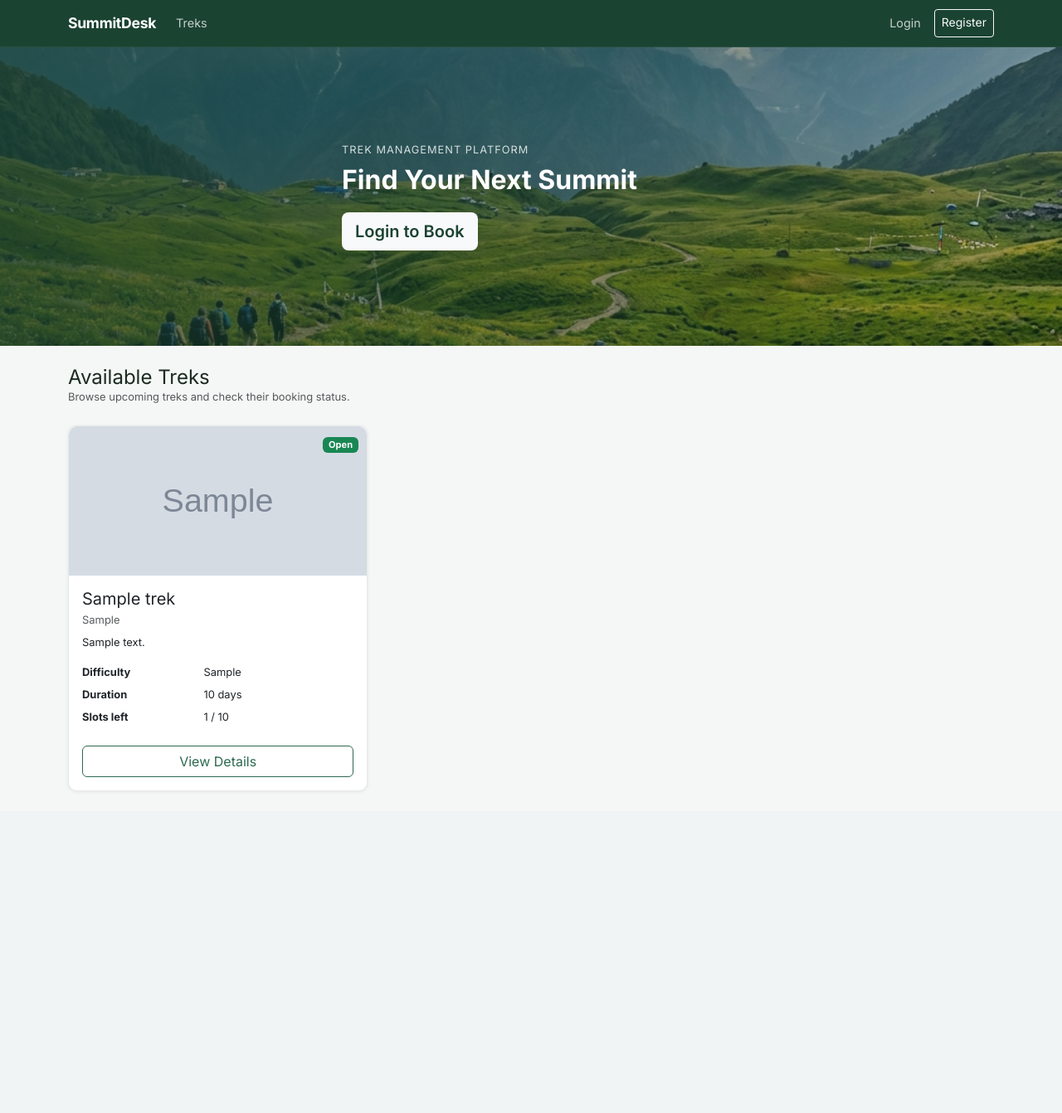
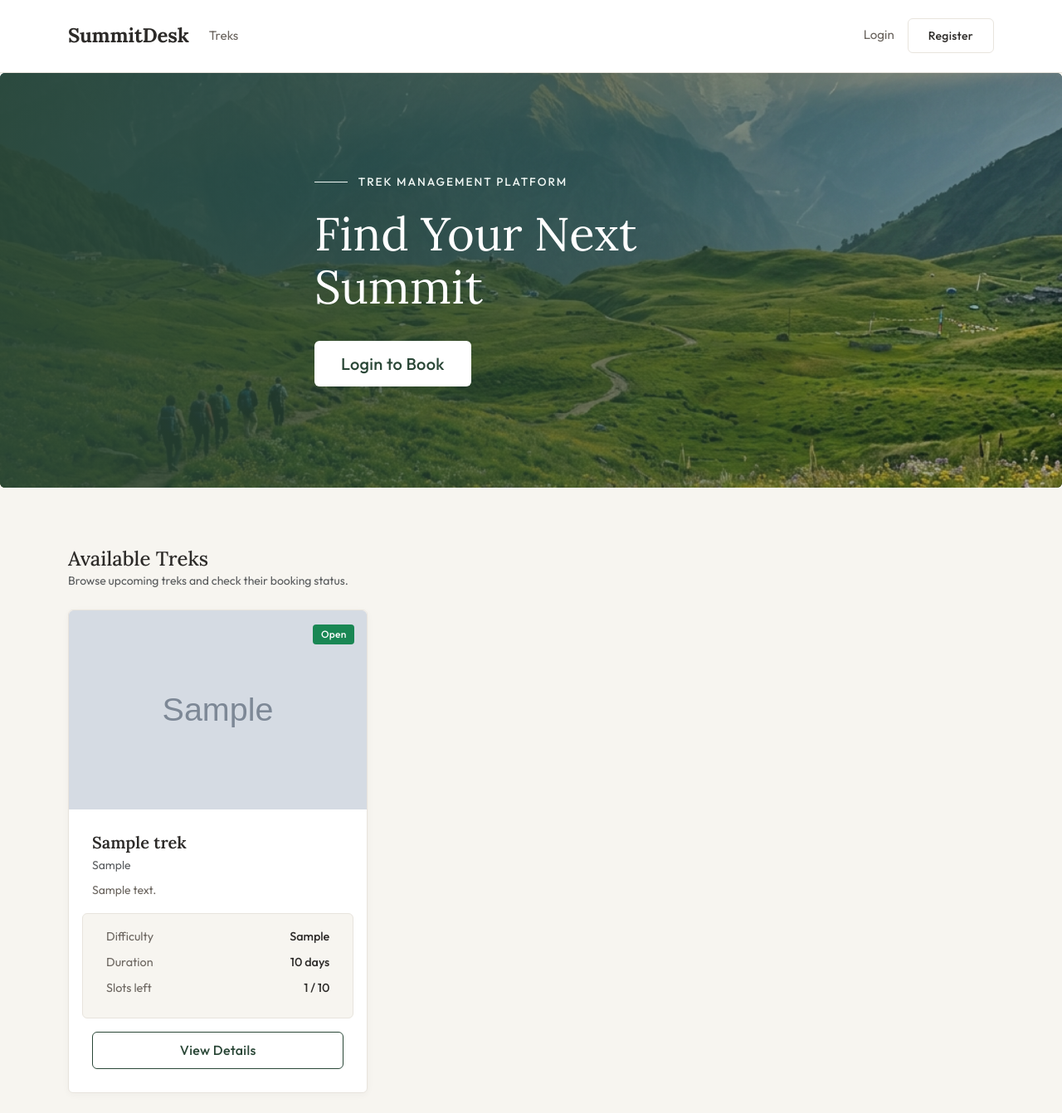
Before and after one commit to PixelCode01/SummitDesk, a Flask app: page /treks in a window 1280 px wide. Shown: the whole page at 83% size. Before the commit the page ends 953 px from the top, so only its background shows below. Run offline with Flask 3, Linux system fonts and the light colour scheme; tables that the repository leaves empty hold one stand-in row (values such as "Sample post"); grey boxes marked "Sample" are stand-in pictures.

Commit message:
improve ui

```diff
--- a/static/css/style.css
+++ b/static/css/style.css
@@ -1,257 +1,367 @@
 :root {
-    --forest: #2d6a4f;
-    --forest-dark: #1b4332;
-    --forest-light: #40916c;
-    --mint: #74c69d;
-    --mint-soft: #d8f3dc;
-    --page-bg: #f4f7f5;
-    --ink: #1c2b22;
-    --ink-muted: #5a6b60;
-    --line: rgba(28, 43, 34, 0.1);
-    --card-bg: #ffffff;
-    --shadow-sm: 0 1px 4px rgba(28, 43, 34, 0.07);
-    --shadow: 0 2px 10px rgba(28, 43, 34, 0.09);
-    --shadow-hover: 0 6px 20px rgba(28, 43, 34, 0.13);
-    --radius: 10px;
+    --bg-base: #F7F5F0;
+    --bg-surface: #FFFFFF;
+
+    --text-main: #2C2A28;
+    --text-muted: #6B655F;
+
+    --accent-forest: #2A4737;
+    --accent-forest-hover: #1E3327;
+
+    --accent-clay: #C26D5C;
+    --accent-clay-hover: #A85A4A;
+
+    --border-color: #E8E4DD;
+
+    --shadow-sm: 0 2px 8px rgba(44, 42, 40, 0.04);
+    --shadow-md: 0 8px 24px rgba(44, 42, 40, 0.06);
+
+    --radius: 6px;
+    --transition: all 0.2s ease-in-out;
+
+    --font-heading: 'Lora', serif;
+    --font-body: 'Outfit', sans-serif;
 }
 
 body {
-    font-family: 'Inter', sans-serif;
-    background-color: var(--page-bg);
-    color: var(--ink);
-    font-size: 0.925rem;
+    font-family: var(--font-body);
+    background-color: var(--bg-base);
+    color: var(--text-main);
+    font-size: 1rem;
+    line-height: 1.6;
+    min-height: 100vh;
+}
+
+h1, h2, h3, h4, h5, h6, .h1, .h2, .h3, .h4, .h5, .h6 {
+    font-family: var(--font-heading);
+    color: var(--text-main);
+    font-weight: 500;
 }
 
 /* Navbar */
 .navbar {
-    background-color: var(--forest-dark) !important;
-    border-bottom: 1px solid rgba(255,255,255,0.06);
-    padding-top: 0.6rem;
-    padding-bottom: 0.6rem;
+    background-color: var(--bg-surface) !important;
+    border-bottom: 1px solid var(--border-color);
+    padding: 1.2rem 0;
 }
 
 .navbar-brand {
-    font-size: 1.1rem;
-    font-weight: 700;
-    letter-spacing: -0.3px;
-    color: #fff !important;
+    font-family: var(--font-heading);
+    font-size: 1.5rem;
+    font-weight: 600;
+    color: var(--text-main) !important;
+    letter-spacing: -0.2px;
 }
 
 .navbar-nav .nav-link {
-    color: rgba(255, 255, 255, 0.75) !important;
-    font-size: 0.9rem;
-    padding: 0.4rem 0.75rem;
-    border-radius: 6px;
-    transition: background 0.15s, color 0.15s;
+    color: var(--text-muted) !important;
+    font-size: 0.95rem;
+    font-weight: 400;
+    padding: 0.5rem 1.2rem;
+    transition: var(--transition);
 }
 
 .navbar-nav .nav-link:hover {
-    color: #fff !important;
-    background: rgba(255, 255, 255, 0.08);
+    color: var(--accent-forest) !important;
 }
 
 /* Buttons */
+.btn {
+    font-family: var(--font-body);
+    font-weight: 500;
+    border-radius: var(--radius);
+    padding: 0.6rem 1.5rem;
+    transition: var(--transition);
+    letter-spacing: 0.3px;
+    box-shadow: none !important;
+}
+
 .btn-primary {
-    background-color: var(--forest);
-    border-color: var(--forest);
-    font-weight: 500;
+    background-color: var(--accent-forest);
+    border-color: var(--accent-forest);
+    color: #fff;
 }
 
 .btn-primary:hover,
 .btn-primary:focus {
-    background-color: var(--forest-light);
-    border-color: var(--forest-light);
+    background-color: var(--accent-forest-hover);
+    border-color: var(--accent-forest-hover);
+    color: #fff;
 }
 
 .btn-outline-primary {
-    color: var(--forest);
-    border-color: var(--forest);
+    background-color: transparent;
+    color: var(--accent-forest);
+    border: 1px solid var(--accent-forest);
 }
 
 .btn-outline-primary:hover,
 .btn-outline-primary:focus {
-    background-color: var(--forest);
-    border-color: var(--forest);
+    background-color: var(--accent-forest);
     color: #fff;
+    border-color: var(--accent-forest);
+}
+
+.btn-outline-light {
+    border: 1px solid var(--border-color);
+    color: var(--text-main);
+}
+.btn-outline-light:hover {
+    background-color: var(--bg-base);
+    color: var(--text-main);
 }
 
 /* Cards */
 .card {
-    background-color: var(--card-bg);
-    border: 1px solid var(--line);
+    background-color: var(--bg-surface);
+    border: 1px solid var(--border-color);
     border-radius: var(--radius);
     box-shadow: var(--shadow-sm);
-    transition: box-shadow 0.2s ease, transform 0.18s ease;
+    transition: var(--transition);
 }
 
 .card:hover {
-    box-shadow: var(--shadow-hover);
+    box-shadow: var(--shadow-md);
+    transform: translateY(-2px);
 }
 
-a.card:hover {
-    transform: translateY(-2px);
+.card-title {
+    font-weight: 600;
+    font-size: 1.25rem;
+    margin-bottom: 0.5rem;
+}
+
+.card-text {
+    color: var(--text-muted);
 }
 
 /* Stat cards on admin dashboard */
 .stat-card {
-    border-left: 4px solid var(--forest);
-    text-align: left;
+    border-top: 3px solid var(--accent-clay);
+    padding: 1.5rem;
+    text-align: center;
 }
 
 .stat-card .stat-num {
-    font-size: 1.8rem;
-    font-weight: 700;
-    color: var(--forest-dark);
+    font-family: var(--font-heading);
+    font-size: 2.5rem;
+    font-weight: 500;
+    color: var(--text-main);
     line-height: 1;
 }
 
 .stat-card .stat-label {
-    font-size: 0.8rem;
-    color: var(--ink-muted);
+    font-size: 0.85rem;
+    color: var(--text-muted);
     text-transform: uppercase;
-    letter-spacing: 0.5px;
-    margin-top: 4px;
-    margin-bottom: 0;
+    letter-spacing: 1px;
+    margin-top: 0.75rem;
 }
 
 /* Tables */
 .table {
-    --bs-table-hover-bg: rgba(116, 198, 157, 0.1);
-    font-size: 0.9rem;
+    --bs-table-bg: transparent;
+    --bs-table-color: var(--text-main);
+    --bs-table-border-color: var(--border-color);
+}
+
+.table-responsive {
+    background: var(--bg-surface);
+    border: 1px solid var(--border-color);
+    border-radius: var(--radius);
+    padding: 0;
 }
 
 .table thead th {
-    background-color: var(--mint-soft);
-    color: var(--forest-dark);
-    font-size: 0.775rem;
-    font-weight: 600;
+    background-color: var(--bg-base);
+    color: var(--text-muted);
+    font-size: 0.8rem;
+    font-weight: 500;
     text-transform: uppercase;
-    letter-spacing: 0.5px;
-    border-bottom: none;
-    padding-top: 0.65rem;
-    padding-bottom: 0.65rem;
+    letter-spacing: 1px;
+    border-bottom: 1px solid var(--border-color);
+    padding: 1.2rem 1rem;
+}
+
+.table tbody td {
+    padding: 1rem;
+    vertical-align: middle;
 }
 
 /* Form controls */
+.form-control,
+.form-select {
+    background-color: var(--bg-surface);
+    border: 1px solid var(--border-color);
+    color: var(--text-main);
+    border-radius: var(--radius);
+    padding: 0.7rem 1rem;
+    box-shadow: none;
+    transition: border-color 0.2s;
+}
+
 .form-control:focus,
 .form-select:focus {
-    border-color: var(--mint);
-    box-shadow: 0 0 0 0.2rem rgba(116, 198, 157, 0.25);
+    background-color: var(--bg-surface);
+    border-color: var(--accent-forest);
+    box-shadow: 0 0 0 1px var(--accent-forest);
+    color: var(--text-main);
+}
+
+.form-label {
+    font-weight: 500;
+    color: var(--text-main);
+    margin-bottom: 0.5rem;
 }
 
 /* Alerts */
+.alert {
+    border-radius: var(--radius);
+    border: 1px solid;
+    padding: 1rem 1.25rem;
+}
+.alert-success {
+    background-color: #F0F7F4;
+    border-color: #D3EADD;
+    color: var(--accent-forest);
+}
 .alert-warning {
-    background-color: #fff8e1;
-    border-color: #ffe082;
-    color: #6d4c00;
+    background-color: #FDF8F3;
+    border-color: #F5E6D8;
+    color: #9C5D3D;
 }
-
-/* Pagination */
-.pagination .page-link {
-    color: var(--forest);
-    border-color: var(--line);
-}
-
-.pagination .page-item.active .page-link {
-    background-color: var(--forest);
-    border-color: var(--forest);
-    color: #fff;
-}
-
-.pagination .page-link:hover {
-    background-color: var(--mint-soft);
-    color: var(--forest-dark);
+.alert-danger {
+    background-color: #FDF3F2;
+    border-color: #F5D8D6;
+    color: #BA3B33;
 }
 
 /* Empty state */
 .empty-state {
-    background: var(--card-bg);
-    border: 1px dashed rgba(28, 43, 34, 0.2);
+    background-color: transparent;
+    border: 1px dashed var(--border-color);
     border-radius: var(--radius);
-    padding: 3rem 1rem;
-    color: var(--ink-muted);
+    padding: 4rem 2rem;
+    text-align: center;
 }
 
-/* Page header section */
+.empty-state h2 {
+    color: var(--text-main);
+    font-size: 1.5rem;
+    margin-bottom: 0.5rem;
+}
+
+.empty-state p {
+    color: var(--text-muted);
+}
+
+/* Page headers */
 .page-header {
-    margin-bottom: 1.5rem;
+    margin-bottom: 2.5rem;
+    padding-bottom: 1rem;
+    border-bottom: 1px solid var(--border-color);
 }
 
 .page-header h1 {
-    font-weight: 700;
-    letter-spacing: -0.3px;
-}
-
-.page-header .text-muted {
-    color: var(--ink-muted) !important;
+    font-size: 2.2rem;
+    color: var(--text-main);
 }
 
 /* Hero section */
 .hero-section {
     position: relative;
+    border-radius: var(--radius);
     overflow: hidden;
+    margin-bottom: 3rem;
+    background-color: var(--accent-forest);
 }
 
 .hero-img {
     width: 100%;
-    height: 360px;
+    height: 500px;
     object-fit: cover;
     display: block;
+    opacity: 0.8;
 }
 
 .hero-overlay {
     position: absolute;
     inset: 0;
-    background: linear-gradient(to right, rgba(27, 67, 50, 0.75) 0%, rgba(27, 67, 50, 0.2) 100%);
+    background: linear-gradient(to right, rgba(42, 71, 55, 0.9) 0%, rgba(42, 71, 55, 0.5) 60%, rgba(42, 71, 55, 0.1) 100%);
     display: flex;
     align-items: center;
-    padding: 2rem;
 }
 
 .hero-text {
-    color: #fff;
-    max-width: 480px;
+    padding: 4rem;
+    max-width: 650px;
 }
 
 .hero-sub {
-    font-size: 0.8rem;
+    font-family: var(--font-body);
+    font-size: 0.85rem;
     text-transform: uppercase;
-    letter-spacing: 1px;
-    opacity: 0.8;
-    margin-bottom: 0.5rem;
+    letter-spacing: 2px;
+    color: #F0F7F4;
+    font-weight: 500;
+    margin-bottom: 1.2rem;
+    display: flex;
+    align-items: center;
+    gap: 0.8rem;
+}
+.hero-sub::before {
+    content: '';
+    display: inline-block;
+    width: 40px;
+    height: 1px;
+    background-color: #F0F7F4;
 }
 
 .hero-title {
-    font-size: 2rem;
-    font-weight: 700;
-    line-height: 1.2;
-    margin-bottom: 1.2rem;
+    font-size: 3.5rem;
+    font-weight: 400;
+    line-height: 1.15;
+    margin-bottom: 2rem;
+    color: #ffffff;
 }
 
 .hero-cta {
-    font-weight: 600;
-    color: var(--forest-dark);
+    background-color: #ffffff;
+    color: var(--accent-forest);
     border: none;
+    font-weight: 500;
+    padding: 0.8rem 2rem;
+}
+.hero-cta:hover {
+    background-color: var(--bg-base);
+    color: var(--accent-forest-hover);
 }
 
-@media (max-width: 576px) {
-    .hero-img { height: 220px; }
-    .hero-title { font-size: 1.4rem; }
+@media (max-width: 768px) {
+    .hero-img { height: 400px; }
+    .hero-title { font-size: 2.2rem; }
+    .hero-text { padding: 2rem; }
 }
 
-/* Trek card image */
+/* Trek card specific */
+.trek-card {
+    height: 100%;
+    display: flex;
+    flex-direction: column;
+}
 .trek-card-img-wrap {
     position: relative;
     overflow: hidden;
     border-radius: var(--radius) var(--radius) 0 0;
+    height: 240px;
+    background-color: var(--border-color);
 }
 
 .trek-card-img {
     width: 100%;
-    height: 180px;
+    height: 100%;
     object-fit: cover;
-    display: block;
-    transition: transform 0.3s ease;
+    transition: transform 0.6s ease;
 }
 
 .trek-card:hover .trek-card-img {
@@ -260,25 +370,73 @@ a.card:hover {
 
 .trek-card-img-placeholder {
     width: 100%;
-    height: 180px;
-    background: linear-gradient(135deg, var(--mint-soft) 0%, #b7e4c7 100%);
+    height: 100%;
+    background-color: var(--border-color);
+    display: flex;
+    align-items: center;
+    justify-content: center;
 }
 
 .trek-card-badge {
     position: absolute;
-    top: 10px;
-    right: 10px;
+    top: 15px;
+    right: 15px;
+    z-index: 10;
+}
+
+.trek-card .card-body {
+    padding: 1.75rem;
+    flex-grow: 1;
+    display: flex;
+    flex-direction: column;
+}
+
+.trek-card dl {
+    background-color: var(--bg-base);
+    padding: 1rem;
+    border-radius: var(--radius);
+    margin-top: auto;
+    border: 1px solid var(--border-color);
+}
+
+.trek-card dl dt {
+    color: var(--text-muted);
+    font-weight: 400;
+    font-size: 0.9rem;
+}
+.trek-card dl dd {
+    text-align: right;
+    font-weight: 500;
+    color: var(--text-main);
+    margin-bottom: 0.5rem;
+    font-size: 0.9rem;
 }
 
 /* Trek detail page image */
 .trek-detail-img-wrap {
     border-radius: var(--radius);
     overflow: hidden;
+    border: 1px solid var(--border-color);
 }
 
 .trek-detail-img {
     width: 100%;
-    height: 300px;
+    height: 450px;
     object-fit: cover;
-    display: block;
 }
+
+/* Badges */
+.badge {
+    padding: 0.5em 0.8em;
+    font-weight: 500;
+    font-family: var(--font-body);
+    border-radius: 4px;
+    letter-spacing: 0.3px;
+}
+
+/* Main wrapper spacing */
+main.container {
+    padding-top: 3rem;
+    padding-bottom: 5rem;
+    flex-grow: 1;
+}
--- a/templates/base.html
+++ b/templates/base.html
@@ -4,11 +4,13 @@
     <meta charset="utf-8">
     <meta name="viewport" content="width=device-width, initial-scale=1">
     <title>{% block title %}SummitDesk{% endblock %}</title>
-    <link href="https://fonts.googleapis.com/css2?family=Inter:wght@400;600;700&display=swap" rel="stylesheet">
+    <link rel="preconnect" href="https://fonts.googleapis.com">
+    <link rel="preconnect" href="https://fonts.gstatic.com" crossorigin>
+    <link href="https://fonts.googleapis.com/css2?family=Lora:ital,wght@0,400;0,500;0,600;0,700;1,400&family=Outfit:wght@300;400;500;600&display=swap" rel="stylesheet">
     <link href="https://cdn.jsdelivr.net/npm/bootstrap@5.3.3/dist/css/bootstrap.min.css" rel="stylesheet">
     <link rel="stylesheet" href="{{ url_for('static', filename='css/style.css') }}">
 </head>
-<body>
+<body class="d-flex flex-column min-vh-100">
     <nav class="navbar navbar-expand-md navbar-dark">
         <div class="container">
             <a class="navbar-brand fw-bold" href="{{ url_for('auth.index') }}">SummitDesk</a>
```
